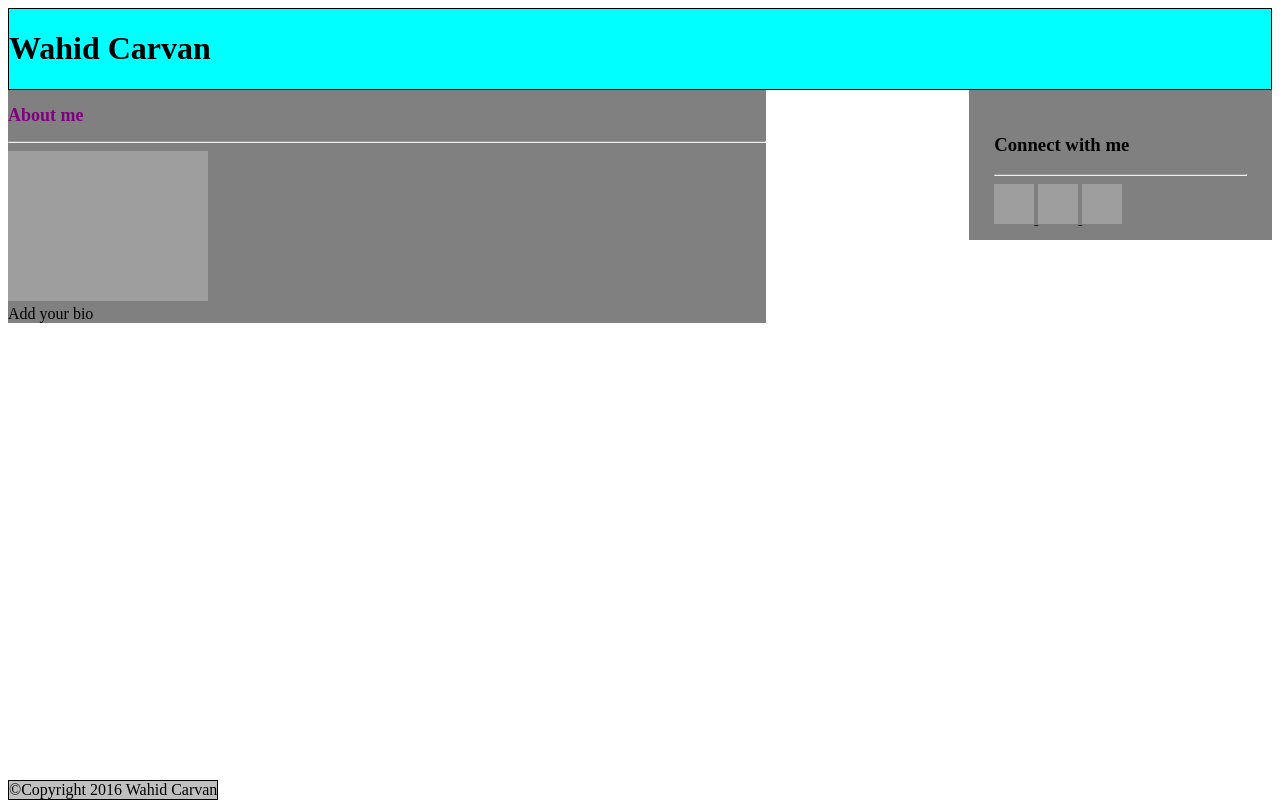
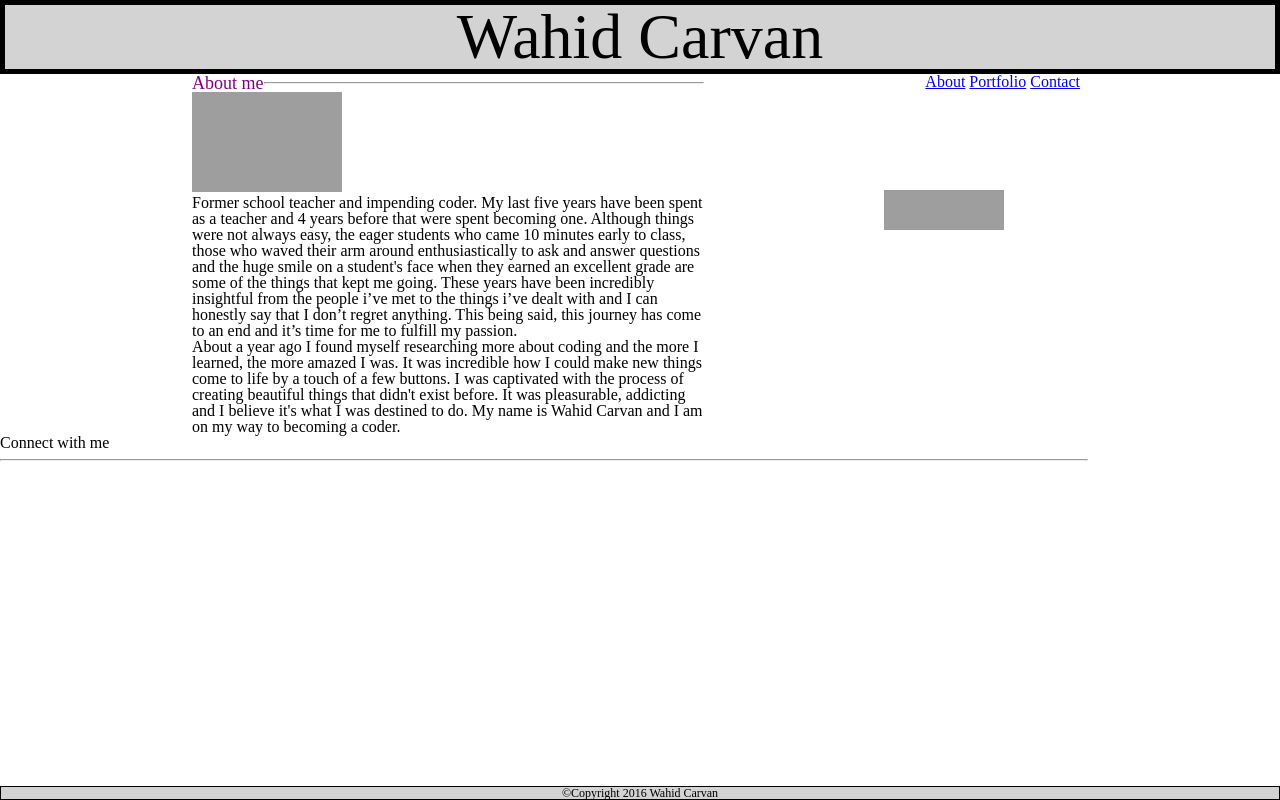
Before and after one commit to wahidCarvan/basic-portfolio-1, a PHP site: page / in a window 1280 px wide. Run offline with PHP 8.4, Linux system fonts and the light colour scheme; some libraries are stand-ins or nearby versions; grey boxes are pictures that could not be loaded.

Commit message:
hw rough draft

```diff
--- a/index.css
+++ b/index.css
@@ -1,36 +1,32 @@
 .header{
-	background-color: #00FFFF;
-	border: 1px solid black;
+	background-color: #d3d3d3;
+	border: 5px solid black;
+ font-size: 64px;
+ box-sizing: border-box;
+}
+.pages {float:right; margin-right: 200px;}
+
+ .name {float:left;
+ 	background-color: red;	}
+.maincontent {
+	background-color: grey;
+	width: 40%;
+	display: inline-block;
+	font-size: 16px;
+}
 
 }
-
-.about-me-section {
-	background-color: grey;
-	width: 60%;
-	display: inline-block;
-}
-
-.footer{
-	background-color: #C0C0C0;
-	border: 1px solid black;
-	clear: both;
-	text-align: center;
-	position: absolute;
-	bottom: 0;
-}
-.links{
+.sidebar{
 	height: 100px;
 	width: 20%;
+	background-color: white;
 	float: right;
-	background-color: grey;
-	padding: 25px;
-
 }
 .maincontent{
 	background-color:
 	height: 120px;
 	width: 70%;
-float: right;
+float: left;
 
 }
 .contact{ color:green;
@@ -40,15 +36,53 @@
 .pic{
 	width:40px;
 	height: 40px;
+	float: right;
 }
 .about_me{
 	font-size: 18px;
 	font-weight: 12px;
 	color: purple;
+	float: left;
 
 }
+.about-me-section{
+width: 40%;
+margin-left: 15%;
+float:left;
+border: 1px red;
+}
 
+
+
+
+}
 .color{
 	background-image: #C0C0C0;
 
 }
+
+
+.footer{
+	position: absolute;
+	bottom:0;
+	width: 100%;
+	height:auto;
+text-align: center;
+	background-color: #d3d3d3;
+	border: 1px solid black;
+ font-size: 12px;
+ float: bottom;
+ box-sizing: border-box;
+
+}
+.links{
+width: 85%;
+margin-right: 15%;
+float:left;
+}
+
+.websites{
+	width:300px;
+	float: left;
+	margin-top: 100px;
+}
--- a/index.html
+++ b/index.html
@@ -9,23 +9,29 @@
 	</head>
 		<body class= "color">
 		<div class="header">
-		<h1>Wahid Carvan </h1>
+		<h1 style="text-align: center"
+		style=" font-size: 64px">Wahid Carvan </h1>
+		</div>
+		 <div class="pages">
+        <a href="about.html">About</a>
+        <a href="portfolio.html">Portfolio</a>
+        <a href="contact.html">Contact</a>
       </div>
 
 	<div class="about-me-section">
 		<h2 class= "about_me"><strong>About me</strong>  </h2>
+
 		<hr>
 
-		<img src="https://media.licdn.com/mpr/mpr/shrink_100_100/AAEAAQAAAAAAAAUJAAAAJDNmNjUzNzNmLTQ3YTQtNGI1YS04ZWQzLTJhODg0MGVhODJlYg.jpg" alt="Me" style="width:200px;height:150px;">
-	<div class="main content"> Add your bio </div>
+		<img src="https://media.licdn.com/mpr/mpr//AAEAAQAAAAAAAAUJAAAAJDNmNjUzNzNmLTQ3YTQtNGI1YS04ZWQzLTJhODg0MGVhODJlYg.jpg" alt="Me" style="width:150px;height:100px;">
+		<div class="main content">
+		 Former school teacher and impending coder. My last five years have been spent as a teacher and 4 years before that were spent becoming one. Although things were not always easy, the eager students who came 10 minutes early to class, those who waved their arm around enthusiastically to ask and answer questions and the huge smile on a student's face when they earned an excellent grade are some of the things that kept me going. These years have been incredibly insightful from the people i’ve met to the things i’ve dealt with and I can honestly say that I don’t regret anything. This being said, this journey has come to an end and it’s time for me to fulfill my passion.<br>
+About a year ago I found myself researching more about coding and the more I learned, the more amazed I was. It was incredible how I could make new things come to life by a touch of a few buttons. I was captivated with the process of creating beautiful things that didn't exist before. It was pleasurable, addicting and I believe it's what I was destined to do. My name is Wahid Carvan and I am on my way to becoming a coder.<br>  </div>
 
-	</div>
-
-	<div class="links">
-		<h3 >Connect with me</h3>
-		<hr>
+	</div> <!-- end <-me-section -->
+<div class="websites">
 	<a  href="https://github.com/wahidc7101" target="blank">
-			<img src= "https://cdn1.iconfinder.com/data/icons/logotypes/32/github-128.png" class= "pic">
+			<img src= "https://cdn1.iconfinder.com/data/icons/logotypes/32/github-128.png" class="pic">
 		</a>
 
 		<a class= "pic"href="https://www.linkedin.com/in/wahid-      carvan-43448730?trk=nav_responsive_tab_profile" target="blank">
@@ -36,8 +42,16 @@
 		 target="blank"><img src="https://cdn1.iconfinder.com/data/icons/picons-social/57/stackoverflow-128.png"class= "pic">
 		</a>
 </div>
+	<div class="links">
+		<h3 >Connect with me</h3>
+		<hr>
+
+
+	</div><!-- end links -->
 
 	<div class="footer">&copy;Copyright 2016 Wahid Carvan
+	<p style= "text-align: center;"
+	style="font">
 	</div>
 </body>
 </html>
--- /dev/null
+++ b/reset.css
@@ -0,0 +1,43 @@
+html, body, div, span, applet, object, iframe,
+h1, h2, h3, h4, h5, h6, p, blockquote, pre,
+a, abbr, acronym, address, big, cite, code,
+del, dfn, em, img, ins, kbd, q, s, samp,
+small, strike, strong, sub, sup, tt, var,
+b, u, i, center,
+dl, dt, dd, ol, ul, li,
+fieldset, form, label, legend,
+table, caption, tbody, tfoot, thead, tr, th, td,
+article, aside, canvas, details, embed,
+figure, figcaption, footer, header, hgroup,
+menu, nav, output, ruby, section, summary,
+time, mark, audio, video {
+	margin: 0;
+	padding: 0;
+	border: 0;
+	font-size: 100%;
+	font: inherit;
+	vertical-align: baseline;
+}
+/* HTML5 display-role reset for older browsers */
+article, aside, details, figcaption, figure,
+footer, header, hgroup, menu, nav, section {
+	display: block;
+}
+body {
+	line-height: 1;
+}
+ol, ul {
+	list-style: none;
+}
+blockquote, q {
+	quotes: none;
+}
+blockquote:before, blockquote:after,
+q:before, q:after {
+	content: '';
+	content: none;
+}
+table {
+	border-collapse: collapse;
+	border-spacing: 0;
+}
--- /dev/null
+++ b/trash.css
@@ -0,0 +1,6 @@
+#food {
+  background: green;
+}
+p {
+  background: orange;
+}
--- /dev/null
+++ b/trash.html
@@ -0,0 +1,6 @@
+#food {
+  background: green;
+}
+p {
+  background: orange;
+}
```
Also changed, not shown: class2.2.css (added, +49 -0 lines), class2.2.html (added, +54 -0 lines), contact.css (+36 -4 lines), contact.html (+49 -18 lines), portfolio.css (+77 -3 lines), portfolio.html (+39 -7 lines). Lines whose indentation alone changed are shown as unchanged.
